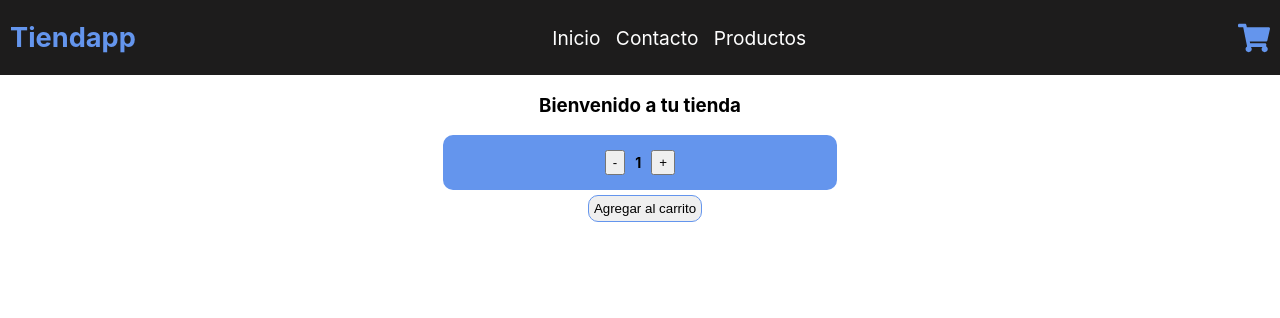
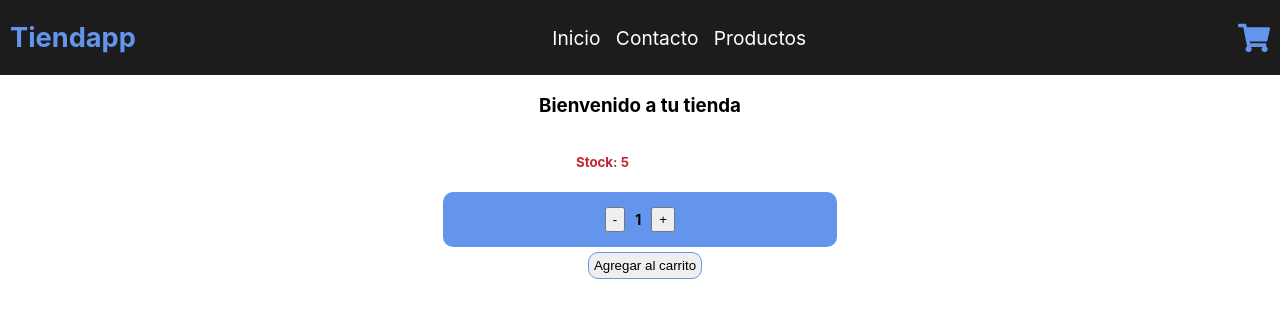
Before and after one commit to NadiaNarvaja/tienda-react, a React (Create React App) app in the folder tutienda/: page / in a window 1280 px wide. Shown: the top 318 px of the page. Built offline with nearby package versions, Linux system fonts and the light colour scheme.

Commit message:
Fix implementacon de stock

```diff
--- a/tutienda/src/componentes/ItemCount.jsx
+++ b/tutienda/src/componentes/ItemCount.jsx
@@ -11,6 +11,14 @@ const ItemCountDivStyles = {
     width:'30%',
     borderRadius:10
 }
+
+const tituloStock = {
+    color:'#C32A30',
+    marginLeft:'45%',
+    paddingTop:15
+}
+
+
 
 const buttonStyles = {
     margin:10,
@@ -58,7 +66,9 @@ const ItemCount = ({stock, initial, onAdd}) => {
 
 
     const sumar = () => {
-        setContador(contador + 1);
+        setContador(
+            contador < stock ? contador +1 : contador
+        );
     }
 
     const restar = () => {
@@ -74,6 +84,8 @@ const ItemCount = ({stock, initial, onAdd}) => {
 
     return (
         <>
+                <div >
+                <h5 style={tituloStock} >Stock: {stock}</h5>
                 <div style={ItemCountDivStyles}>
                 <button style={buttonStyles} onClick={restar}>-</button>
                 <p style={pStyles}>{contador}</p>
@@ -82,7 +94,7 @@ const ItemCount = ({stock, initial, onAdd}) => {
                 <div style={contenedorBotonAgregar}>
                 <button style={botonAgregar} onClick={() => manageronADD(contador)} >Agregar al carrito</button>
                 </div>
-
+                </div>
 
         </>
     )
```
